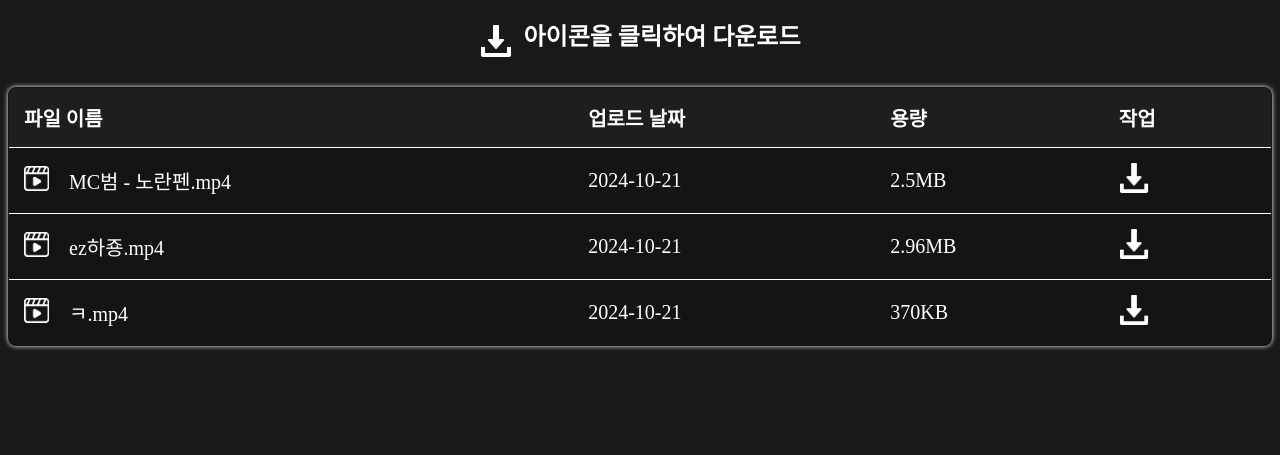
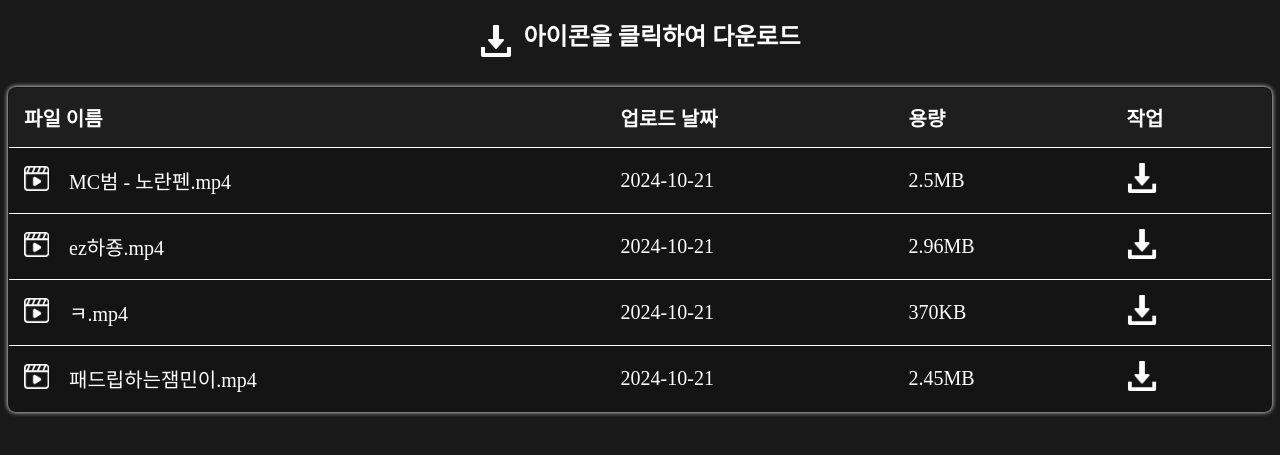
Before and after one commit to HappyCow91/HappyCow91.github.io, a plain HTML site: page storages/youtube.html in a window 1280 px wide. Shown: the part 127-582 px from the top of the page. Drawn offline with Linux system fonts and the light colour scheme; a web font is replaced by a local one.

Commit message:
Update youtube.html

```diff
--- a/storages/youtube.html
+++ b/storages/youtube.html
@@ -60,6 +60,19 @@
                     </a>
                 </td>
             </tr>
+            <tr>
+                <td>
+                    <img src="/archiver/icons/video.png" class="pic-type">
+                    패드립하는잼민이.mp4
+                </td>
+                <td>2024-10-21</td>
+                <td>2.45MB</td>
+                <td>
+                    <a href="/archiver/videos/패드립하는잼민이.mp4" class="button" download>
+                        <img src="/archiver/icons/download-icon.png" style="margin: auto; width: 30px;" alt="다운로드"/>
+                    </a>
+                </td>
+            </tr>
             <!-- 추가 파일 항목은 여기 추가 ㅋㅋ -->
         </tbody>
     </table>
```
